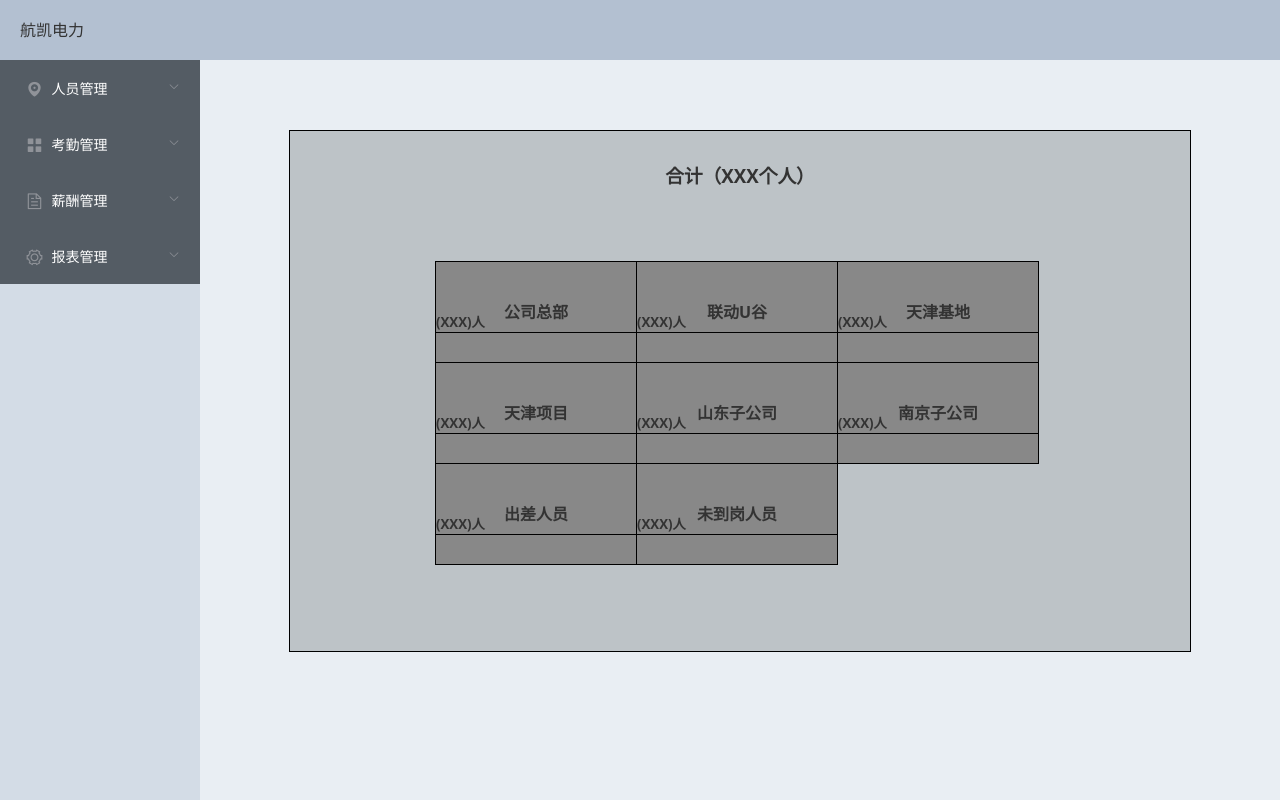
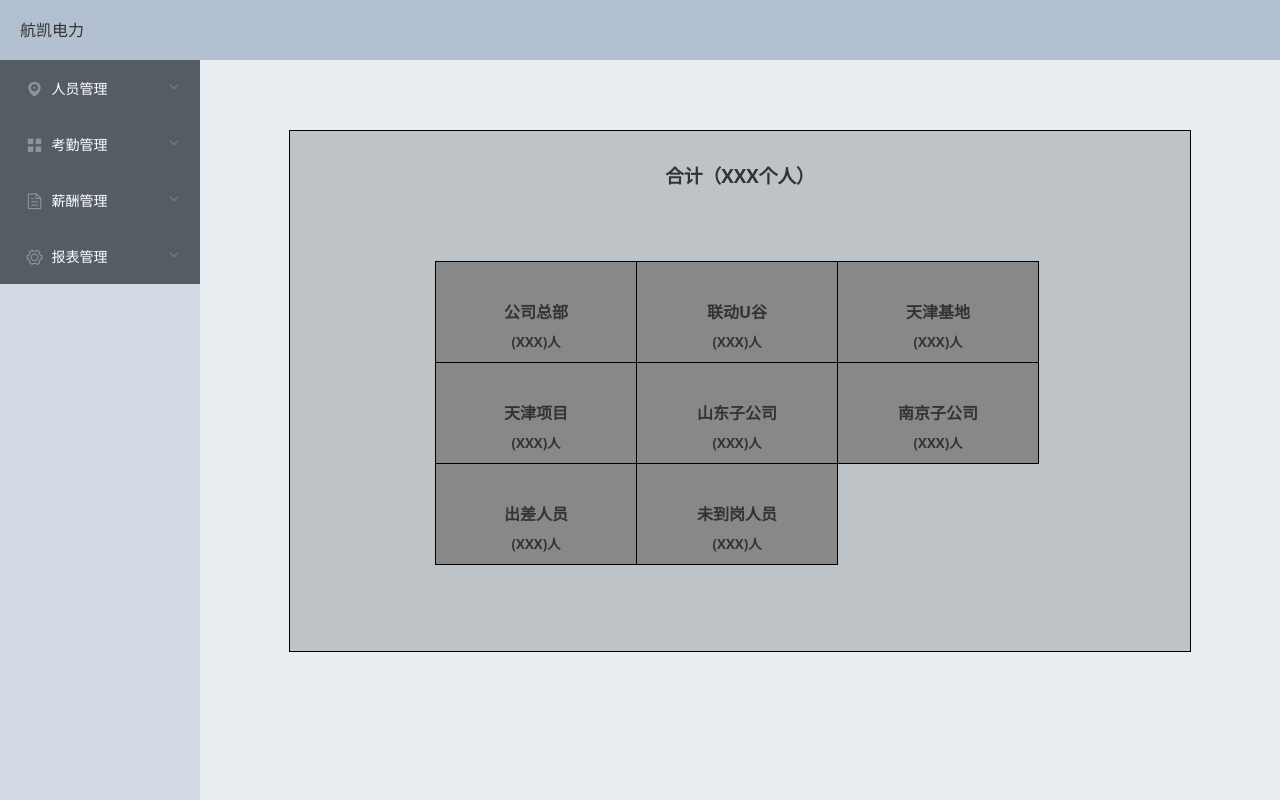
Before and after one commit to lishaobo931019/renshiworking, a Vue app: page /#/home/Staffdaystatistics in a window 1280 px wide. Built offline with nearby package versions, Linux system fonts and the light colour scheme.

Commit message:
优化人员日统页面

```diff
--- a/src/components/Staffdaystatistics.vue
+++ b/src/components/Staffdaystatistics.vue
@@ -202,18 +202,18 @@
 		display: block;
 		height: 20px;
 	}
-h3{
+#outbox h3{
 	text-align: center;
 	height: 50px;
 	line-height: 50px;
 	/*border: 1px solid red;*/
 }
-h4{
+#personbox2 h4{
 	text-align: center;
 	height: 50px;
 	line-height: 100px;
 }
-h5{
+#personbox2 h5{
 	text-align: center;
 	height: 50px;
 	line-height: 60px;
```
